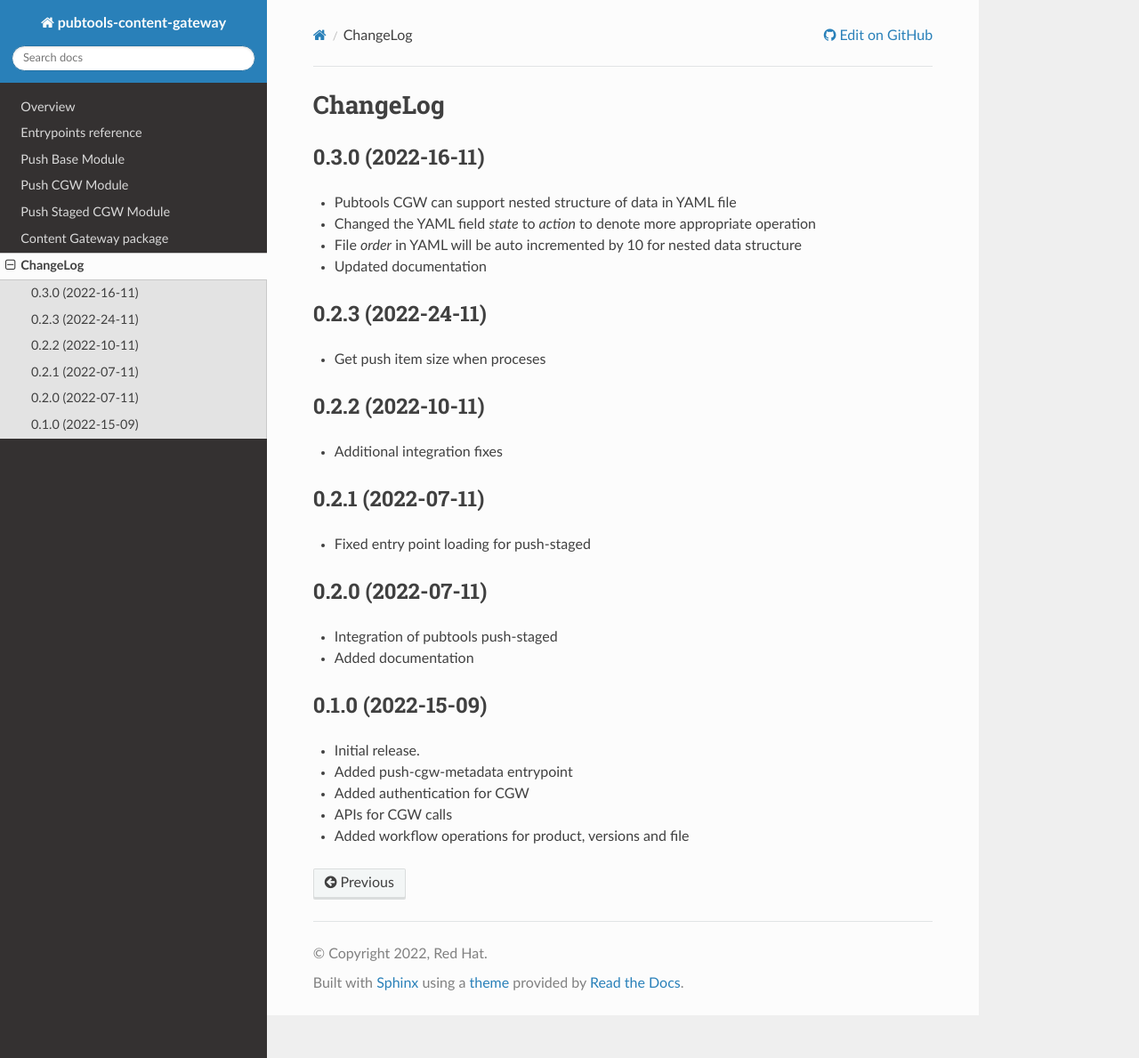
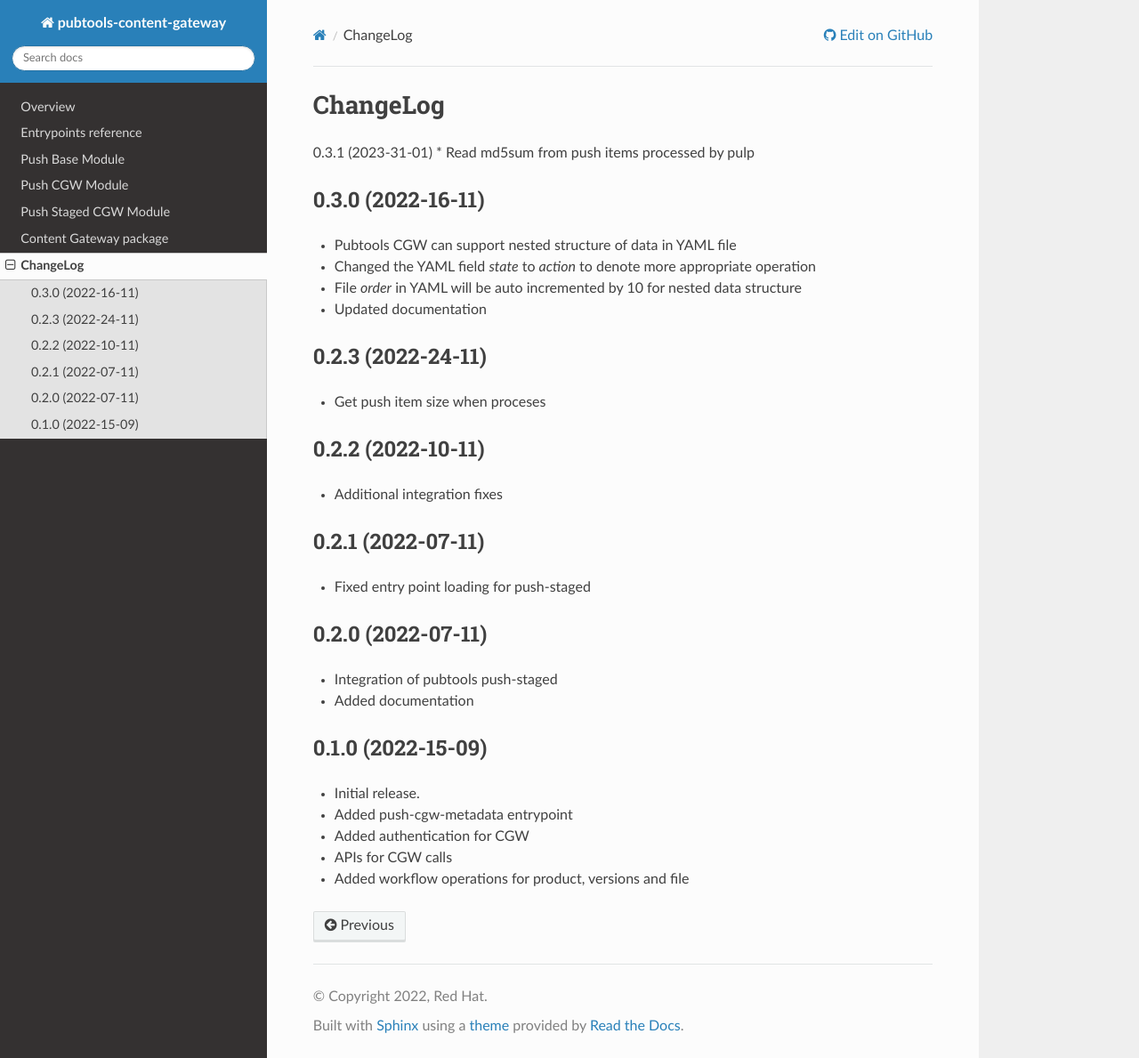
Before and after one commit to release-engineering/pubtools-content-gateway, a Sphinx documentation site: the page built from docs/CHANGELOG.rst, in a window 1280 px wide and 1189 px high. Shown: the whole window at 89% size. Built offline with Sphinx 7.4.7 and the Read the Docs theme 2.0.0, drawn with Linux system fonts in a browser that asks for light colours.

Commit message:
Release 0.3.1

```diff
--- a/docs/CHANGELOG.rst
+++ b/docs/CHANGELOG.rst
@@ -1,5 +1,9 @@
 ChangeLog
 =========
+
+0.3.1 (2023-31-01)
+* Read md5sum from push items processed by pulp
+
 
 0.3.0 (2022-16-11)
 ------------------
--- a/setup.py
+++ b/setup.py
@@ -82,7 +82,7 @@ classifiers = [
 
 setup(
     name="pubtools-content-gateway",
-    version="0.3.0",
+    version="0.3.1",
     description=get_description(),
     long_description_content_type="text/markdown",
     author="Javed Alam",
```
